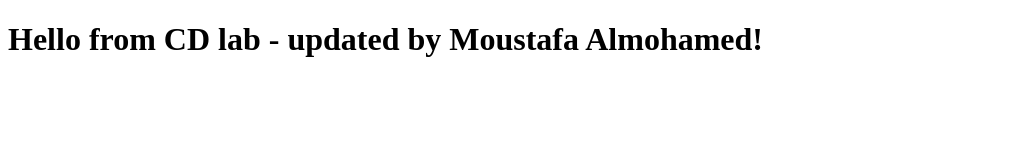
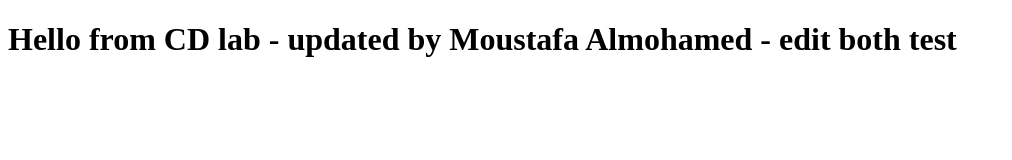
Before and after one commit to stafa10/lab11, a plain HTML site: page index.html in a window 1280 px wide. Shown: the whole page, without its empty margins (0-1012 px from the left). Drawn offline with Linux system fonts and the light colour scheme.

Commit message:
edit both test

```diff
--- a/index.html
+++ b/index.html
@@ -5,6 +5,6 @@
     <title>Lab 11</title>
   </head>
   <body>
-    <h1>Hello from CD lab - updated by Moustafa Almohamed!</h1>
+    <h1>Hello from CD lab - updated by Moustafa Almohamed - edit both test</h1>
   </body>
 </html>
```
Also changed, not shown: 1 other file.
